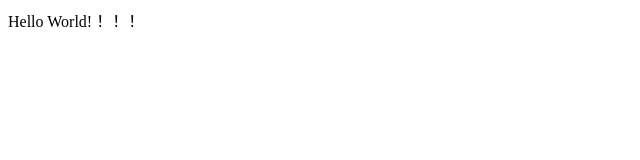
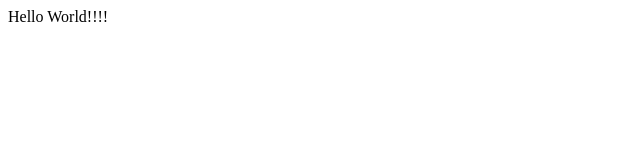
Before and after one commit to SenkoukaDaisuki/arrival-and-departure-confirmation, a plain HTML site: page index.html in a window 1280 px wide. Shown: the full height of the page, 0-640 px from the left. Drawn offline with Linux system fonts and the light colour scheme.

Commit message:
本体を変更

```diff
--- a/index.html
+++ b/index.html
@@ -2,5 +2,5 @@
   <head>
     <title>おはようございます！</title>
   </head>
-  <p>Hello World!！！！</p>
+  <p>Hello World!!!!</p>
 </html>
```
